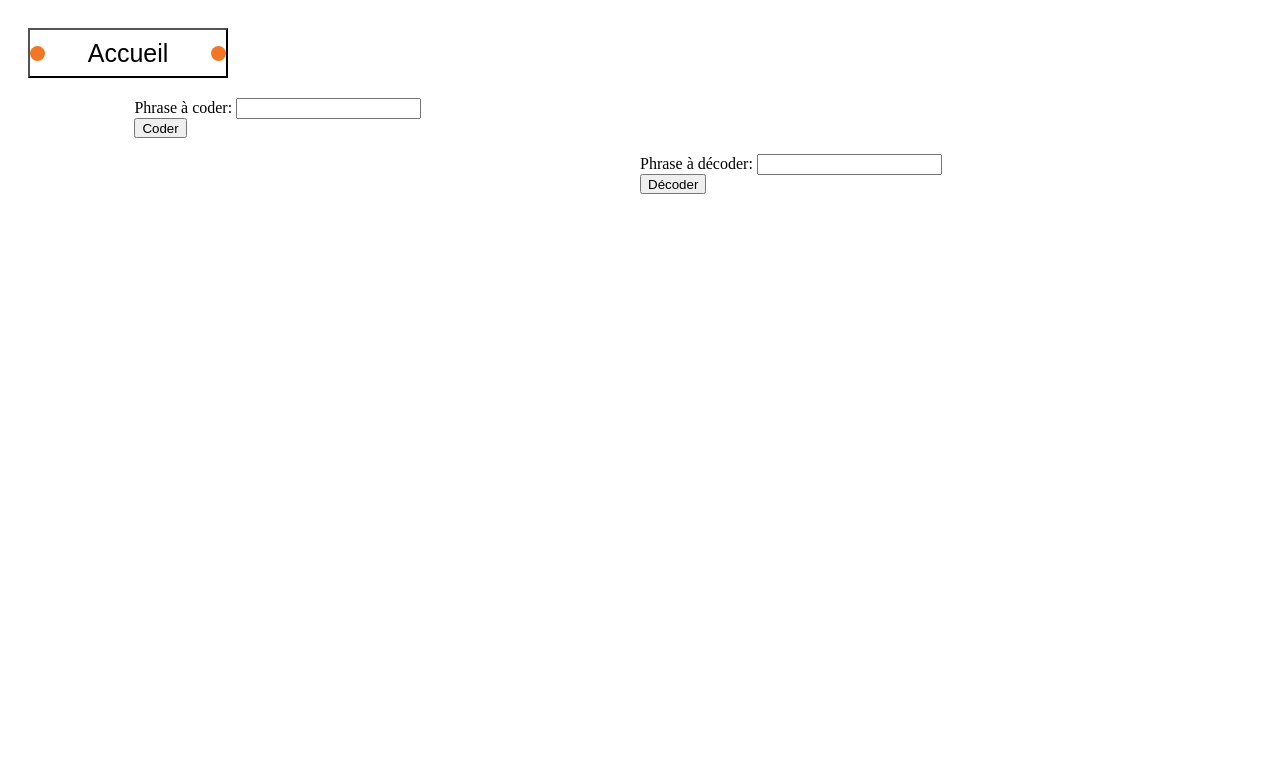
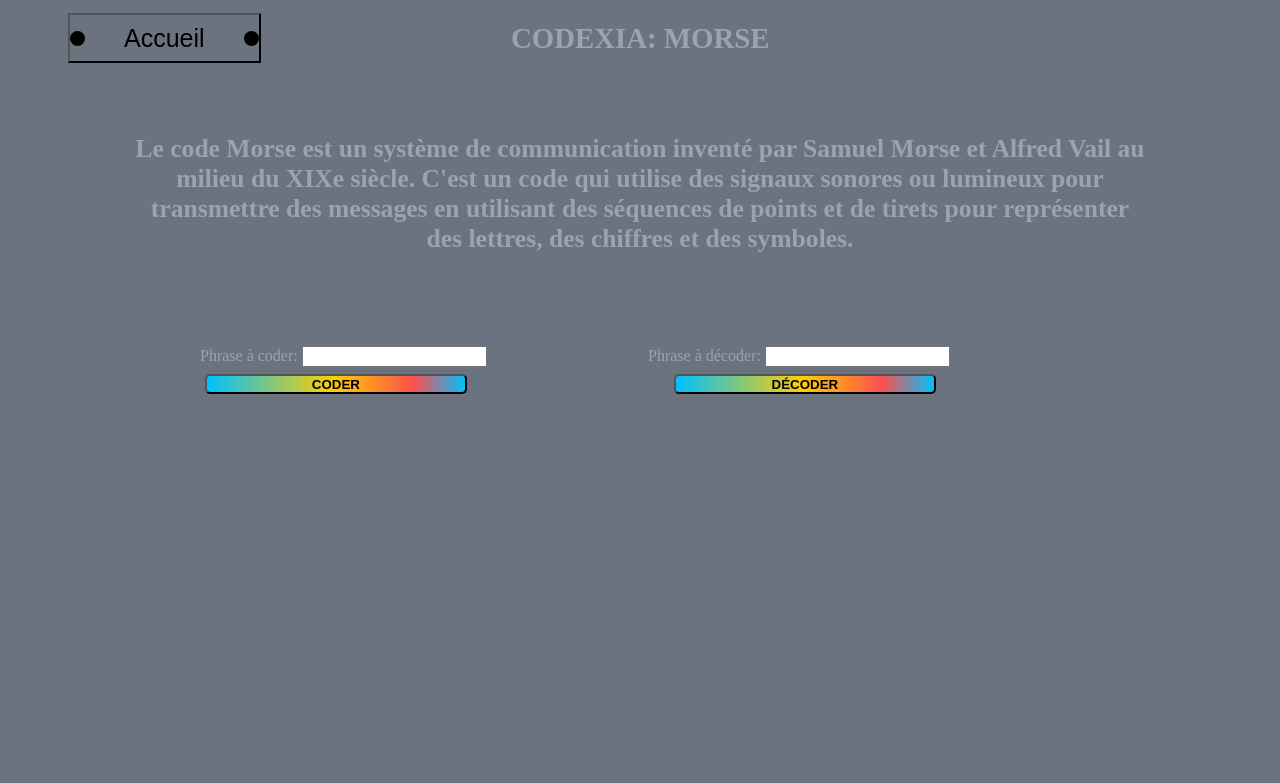
Before and after one commit to Guillaume-4/site_web_nsi, a Flask app: page /morse in a window 1280 px wide. Shown: the top 783 px of the page. Run offline with Flask 3, Linux system fonts and the light colour scheme.

Commit message:
css morse terminé

```diff
--- a/app.py
+++ b/app.py
@@ -16,12 +16,12 @@ def autre_page():
         print(phrase_a_decoder)
         decoder = morse_decode(phrase_a_decoder)
         print(decoder)
-        return render_template("/morse/morse.html") + f"<h1>La Phrase décoder est: {decoder}</h1> "
+        return render_template("/morse/morse.html") + f'<h1 class="reponse">La Phrase décoder est: {decoder}</h1>'
     elif phrase_a_coder != None and phrase_a_decoder == None:
         print(phrase_a_coder)
         coder = morse_encode(phrase_a_coder)
         print(coder)
-        return render_template("/morse/morse.html") + f"<h1>La Phrase coder est: {coder}</h1> "
+        return render_template("/morse/morse.html") + f'<h1 class="reponse">La Phrase coder est: {coder}</h1>'
     else:
         return render_template("/morse/morse.html")
 
--- a/static/morse.css
+++ b/static/morse.css
@@ -1,49 +1,40 @@
 
-.phrase{
+.coder{
     position: absolute;
-    margin: 50;
+    margin-left: 15%;
     height: 100px;
     display: flex;
     align-items: center;
     justify-content: center;
+    margin-top: -10%;
 }
 
-.morse{
-    position: center;
-    margin: 50;
-    height: 100 ;
+.decoder{
+    position: absolute;
+    margin-left: 50%;
+    height: 100px;
     display: flex;
     align-items: center;
     justify-content: center;
+    margin-top: -10%;
 }
 
 .bouton_valider{
-    position: relative;
+    position: absolute;
     align-items: center;
-    height: 20px;
-    margin-left: 10%;
+    margin-top: 55px;
+    margin-right: 15;
+
 }
 .bouton_décoder{
-    position: relative;
+    position: absolute;
     align-items: center;
-    height: 20px;
-    margin-left:50%;
-}
+    margin-top: 55px;
+    margin-left: 12px;
 
-.form_code{
-    position: relative;
-    align-items: center;
-    height: 20px;
-    margin-left: 10%;
 }
 
 
-.form_decode{
-    position: relative;
-    align-items: center;
-    height: 20px;
-    margin-left:50%;
-}
 
 button {
     background-color: transparent;
@@ -66,7 +57,7 @@ button::after {
     position: absolute;
     width: 0.6em;
     height: 0.6em;
-    background-color: rgb(241, 119, 38);
+    background-color: #000000;
     border-radius: 50%;
     transition: 0.5s cubic-bezier(0.5, -0.5, 0.25, 1.5);
     top: calc(50% - 0.6em / 2);
@@ -84,7 +75,7 @@ button:hover::after {
     width: 100%;
     height: 100%;
     border-radius: 0;
-    background-color: rgb(245, 111, 1);
+    background-color: #242424;
 }
 
 button:hover::before {
@@ -95,3 +86,120 @@ button:hover::after {
     right: -0.4em;
     filter: brightness(0.8);
 }
+
+
+header {
+    background-color: #6b7280;
+    position: fixed;
+    width: 100%;
+    height: 60px;
+    display: flex;
+    align-items: center;
+    justify-content: space-between;
+
+}
+header nav {
+    margin-left: 40px;
+    width: 60%;
+    display: flex;
+    align-items: center;
+
+}
+
+.Titre-morse{
+    margin-left: 30%;
+    width: 100%;
+    font-size: 1.8em;
+
+}
+
+body{
+    background-color: #6b7280;
+    color: #9ca3af;
+}
+
+.accueil{
+    width: 60%;
+}
+
+.reponse{
+    position: fixed;
+    left: 10%;
+    margin-top: 5%;
+    height: 10px;
+    font-size: 1.3em;
+}
+
+.texte-morse{
+    padding: 10%;
+    text-align: center;
+    height: 20%;
+    font-size: 1.6em;
+}
+
+a {
+    text-decoration:none;
+    color:#FFF;
+}
+.bouton_valider {
+width:calc(20vw + 6px);
+height:calc(8vw + 6px);
+background-image: linear-gradient(90deg, #00C0FF 0%, #FFCF00 49%, #FC4F4F 80%, #00C0FF 100%);
+border-radius:5px;
+display:flex;
+align-items:center;
+justify-content:center;
+text-transform:uppercase;
+font-weight:bold;
+height: 20%;
+}
+.bouton_valider:after {
+content:attr(alt);
+
+background-color:#191919;
+display:flex;
+align-items:center;
+justify-content:center;
+height: 20%;
+}
+.bouton_valider:hover {
+animation:slidebg 2s linear infinite;
+height: 20%;
+}
+
+@keyframes slidebg {
+to {
+    background-position:20vw;
+}
+}
+.bouton_décoder {
+    width:calc(20vw + 6px);
+    height:calc(8vw + 6px);
+    background-image: linear-gradient(90deg, #00C0FF 0%, #FFCF00 49%, #FC4F4F 80%, #00C0FF 100%);
+    border-radius:5px;
+    display:flex;
+    align-items:center;
+    justify-content:center;
+    text-transform:uppercase;
+    font-weight:bold;
+    height: 20%;
+    }
+    .bouton_décoder:after {
+    content:attr(alt);
+
+    background-color:#191919;
+    display:flex;
+    align-items:center;
+    justify-content:center;
+    height: 20%;
+    }
+    .bouton_décoder:hover {
+    animation:slidebg 2s linear infinite;
+    height: 20%;
+    }
+
+    @keyframes slidebg {
+    to {
+        background-position:20vw;
+    }
+    }
--- a/templates/morse/morse.html
+++ b/templates/morse/morse.html
@@ -2,14 +2,17 @@
 <html>
 <header>
     <head>
-        <button onclick=window.location.href="../" class="accueil">Accueil</button>
+        <nav>
+            <button onclick=window.location.href="../" class="accueil">Accueil</button>
+            <h1 class="Titre-morse"><b>CODEXIA: MORSE</b></h1>
+        </nav>
 
     </head>
 </header>
 
 <body>
     <div>
-
+        <h1 class="texte-morse">Le code Morse est un système de communication inventé par Samuel Morse et Alfred Vail au milieu du XIXe siècle. C'est un code qui utilise des signaux sonores ou lumineux pour transmettre des messages en utilisant des séquences de points et de tirets pour représenter des lettres, des chiffres et des symboles.</h1>
         <form method="POST" class="coder" >
             <div class="form_code"><label>Phrase à coder: <input type="text" name="a_coder"></label></div>
             <input type="submit" value="Coder" class="bouton_valider">
--- a/templates/script/morse.py
+++ b/templates/script/morse.py
@@ -6,13 +6,13 @@ def morse_encode(phrase):
         i = i.upper()
         for key, value in morse.items():
             if key == i:
-                phrase_morse = phrase_morse + value + ";;"
+                phrase_morse = phrase_morse + value + "/"
     return phrase_morse
 
 
 def morse_decode(phrase_morse):
     phrase = ""
-    ph_morse_split = phrase_morse.split(";;")
+    ph_morse_split = phrase_morse.split("/")
     for i in ph_morse_split:
         for key, value in morse.items():
             if value == i:
```
Also changed, not shown: static/index.css (+6 -4 lines).
